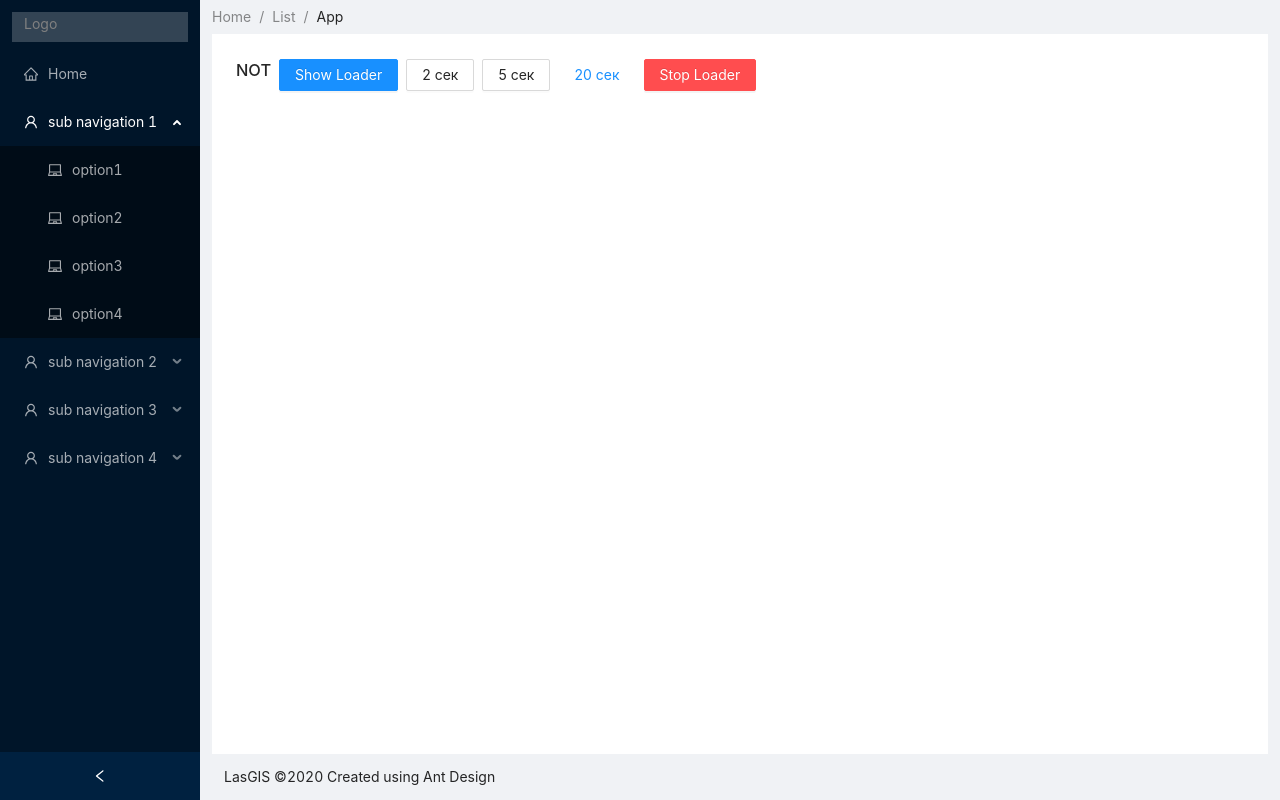
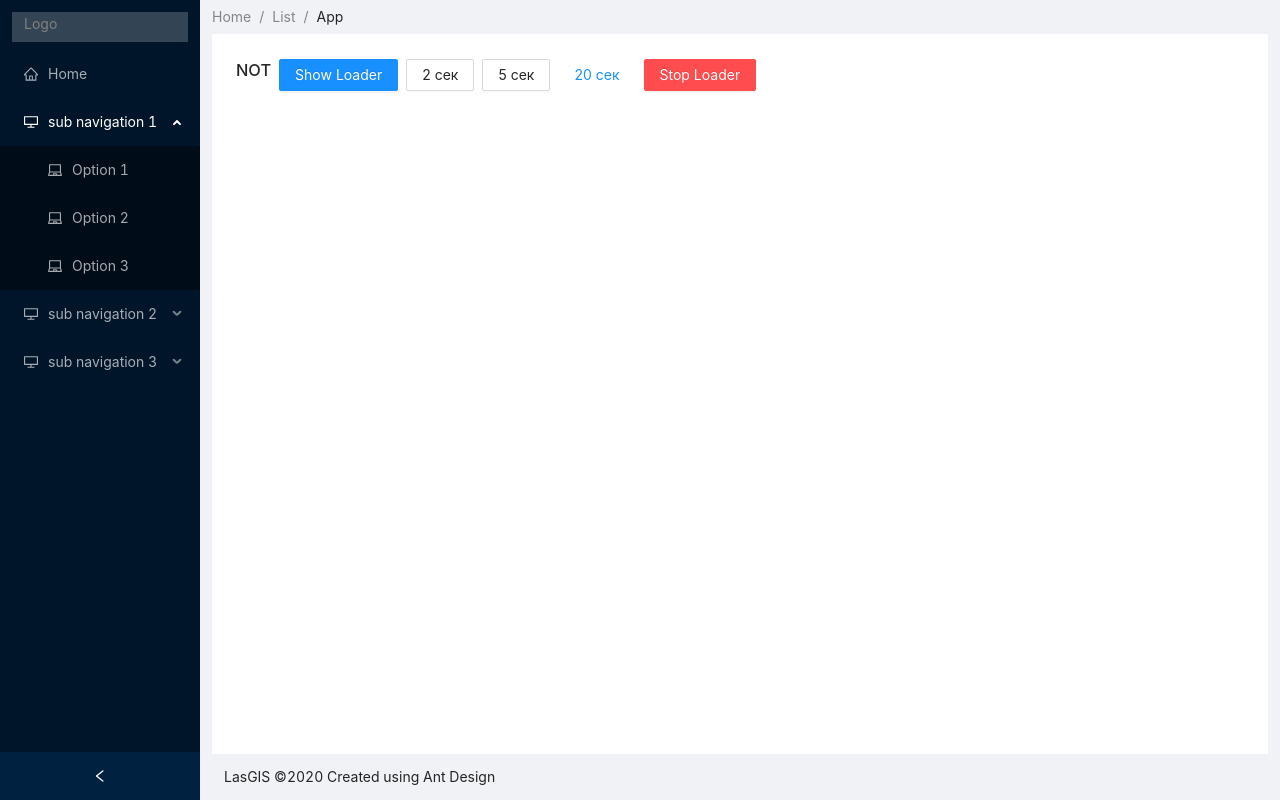
Before and after one commit to LasGIS/FoeHelp, a React (Create React App) app in the folder frontend/: page / in a window 1280 px wide. Built offline with nearby package versions, Linux system fonts and the light colour scheme.

Commit message:
resolve Submenu, resolve Routes

```diff
--- a/frontend/src/pages/Main/App.tsx
+++ b/frontend/src/pages/Main/App.tsx
@@ -6,10 +6,9 @@ import './App.scss';
 import React, { useState } from 'react';
 import { Link, Route, Switch } from "react-router-dom";
 import { Breadcrumb, Layout, Menu } from 'antd';
-import { HomeOutlined, LaptopOutlined, NotificationOutlined, UserOutlined } from '@ant-design/icons';
 import classNames from 'classnames';
 import Home from "../Home/Home";
-import Optional from "../Optional/Optional";
+import { MENU_DATA, MenuData } from "./MenuHelper";
 
 const { SubMenu } = Menu;
 const { Content, Footer, Sider } = Layout;
@@ -18,39 +17,49 @@ const App = () => {
 
   const [ menuCollapsed, setMenuCollapsed ] = useState<boolean>(false);
 
-  const SubMenuOptionals = () => {
-    const subMenus = [];
-    for (let sub: number = 1; sub < 5; sub++) {
-      const options = [];
-      for (let opt: number = 1; opt < 5; opt++) {
-        options.push(
-          <Menu.Item key={`sub${sub}-${opt}`} icon={<LaptopOutlined/>}>
-            <span>option{opt}</span>
-            <Link to={`sub${sub}-option${opt}`}/>
+  const resolveSubmenu = (subMenus: MenuData[]) => {
+    return subMenus.map((menu: MenuData) => {
+      switch (menu.type) {
+        case "option": {
+          return (
+            <Menu.Item key={menu.key} icon={menu.icon}>
+              <span>{menu.name}</span>
+              <Link to={menu.pathname}/>
             </Menu.Item>
-        )
+          );
         }
-      subMenus.push(
-        <SubMenu key={`sub${sub}`} icon={<UserOutlined/>} title={`sub navigation ${sub}`}>
-          {options}
+        case "submenu": {
+          return (
+            <SubMenu key={menu.key} icon={menu.icon} title={menu.name}>
+              {resolveSubmenu(menu.subMenus)}
             </SubMenu>
           );
         }
-    return subMenus;
+        default:
+          return null;
+      }
+    });
   };
 
-  const RouteOptionals = () => {
-    const routes = [];
-    for (let sub: number = 1; sub < 5; sub++) {
-      for (let opt: number = 1; opt < 5; opt++) {
-        routes.push(
-          <Route key={`sub${sub}-${opt}`} path={`/sub${sub}-option${opt}`}>
-            <Optional text={`SUB${sub} OPTION${opt}`}/>
+  const resolveRoutes = (subMenus: MenuData[]): any[] => {
+    return subMenus.map((menu: MenuData) => {
+      const summary = [];
+      switch (menu.type) {
+        case "option": {
+          summary.push(
+            <Route key={menu.key} path={menu.pathname}>
+              {menu.component}
             </Route>
           );
+          break;
+        }
+        case "submenu": {
+          summary.push(resolveRoutes(menu.subMenus));
+          break;
         }
       }
-    return routes;
+      return summary;
+    });
   };
 
   return (
@@ -71,12 +80,7 @@ const App = () => {
           defaultOpenKeys={[ 'sub1' ]}
           style={{ height: '100%' }}
         >
-          <Menu.Item key="home">
-            <HomeOutlined/>
-            <span>Home</span>
-            <Link to="home"/>
-          </Menu.Item>
-          {SubMenuOptionals()}
+          {resolveSubmenu(MENU_DATA)}
         </Menu>
       </Sider>
       <Layout style={{ padding: '0 12px' }}>
@@ -89,7 +93,7 @@ const App = () => {
           <Switch>
             <Route key='zero' exact path="/" component={Home}/>
             <Route key='home' path="/home" component={Home}/>
-            {RouteOptionals()}
+            {resolveRoutes(MENU_DATA)}
           </Switch>
         </Content>
         <Footer className='footer'>LasGIS ©2020 Created using Ant Design</Footer>
--- a/frontend/src/pages/Main/MenuHelper.tsx
+++ b/frontend/src/pages/Main/MenuHelper.tsx
@@ -1,30 +1,74 @@
-import React, { ComponentType } from "react";
-import { HomeOutlined, BlockOutlined, BulbOutlined, DesktopOutlined, SettingOutlined, WifiOutlined } from "@ant-design/icons/lib/icons";
-import { ConnectedComponent } from "react-redux";
+import React from "react";
+import { DesktopOutlined, HomeOutlined, LaptopOutlined, UserOutlined } from "@ant-design/icons/lib/icons";
+import Home from "../Home/Home";
 import Optional from "../Optional/Optional";
-import Home from "../Home/Home";
+import OptionalNotArg from "../Optional/OptionalNotArg";
 
-export type MenuData = {
+export type SubmenuData = {
+  type: 'submenu';
+  key: string;
+  name: string;
+  icon?: React.ReactNode;
+  subMenus: MenuData[];
+};
+
+export type OptionData = {
+  type: 'option';
   key: string;
   name: string;
   pathname: string;
-  component?: ConnectedComponent<ComponentType<any>, any> | React.FC<any>;
+  icon?: React.ReactNode;
+  component?: React.ReactNode;
   props?: any;
-  icon?: React.ReactNode;
-  subMenus?: MenuData[];
 };
+
+export type MenuData = SubmenuData | OptionData;
 
 export const MENU_DATA: MenuData[] = [
   {
-    key: "home", name: "Home", pathname: "/home",
-    icon: <HomeOutlined/>, component: Home
+    type: 'option', key: "home", name: "Home", icon: <HomeOutlined/>,
+    pathname: "/home", component: <Home/>
   }, {
-    key: "1", name: "Hosts", pathname: "/hosts",
-    icon: <DesktopOutlined/>, component: Optional
+    type: 'submenu', key: "sub1", name: "sub navigation 1", icon: <DesktopOutlined/>,
+    subMenus: [ {
+      type: 'option', key: "sub1-1", name: "Option 1", icon: <LaptopOutlined/>,
+      pathname: "/sub1-option1", component: <Optional text="SUB1 OPTION1"/>
+    }, {
+      type: 'option', key: "sub1-2", name: "Option 2", icon: <LaptopOutlined/>,
+      pathname: "/sub1-option2", component: <Optional text="SUB1 OPTION2"/>
+    }, {
+      type: 'option', key: "sub1-3", name: "Option 3", icon: <LaptopOutlined/>,
+      pathname: "/sub1-option3", component: <Optional text="SUB1 OPTION3"/>
+    } ]
+  }, {
+    type: 'submenu', key: "sub2", name: "sub navigation 2", icon: <DesktopOutlined/>,
+    subMenus: [ {
+      type: 'option', key: "sub2-1", name: "Option 1", icon: <LaptopOutlined/>,
+      pathname: "/sub2-option1", component: <Optional text="SUB2 OPTION1"/>
+    }, {
+      type: 'option', key: "sub2-2", name: "Option 2", icon: <LaptopOutlined/>,
+      pathname: "/sub2-option2", component: <Optional text="SUB2 OPTION2"/>
+    }, {
+      type: 'option', key: "sub2-3", name: "Option 3", icon: <LaptopOutlined/>,
+      pathname: "/sub2-option3", component: <Optional text="SUB2 OPTION3"/>
+    } ]
+  }, {
+    type: 'submenu', key: "sub3", name: "sub navigation 3", icon: <DesktopOutlined/>,
+    subMenus: [ {
+      type: 'option', key: "sub3-1", name: "Option 1", icon: <LaptopOutlined/>,
+      pathname: "/sub3-option1", component: <Optional text="SUB3 OPTION1"/>
+    }, {
+      type: 'option', key: "sub3-2", name: "Option 2", icon: <LaptopOutlined/>,
+      pathname: "/sub3-option2", component: <Optional text="SUB3 OPTION2"/>
+    }, {
+      type: 'option', key: "sub3-3", name: "OptionalNotArg", icon: <UserOutlined/>,
+      pathname: "/sub3-option3", component: <OptionalNotArg/>
+    } ]
   }
 ];
-
+/*
 export const findKeyByPathname = (pathname: string): string => {
   const menu = MENU_DATA.find(menu => pathname.startsWith(menu.pathname));
   return menu ? menu.key : "";
 };
+*/
--- /dev/null
+++ b/frontend/src/pages/Optional/OptionalNotArg.tsx
@@ -0,0 +1,12 @@
+import { Space } from "antd";
+import React from "react";
+
+const OptionalNotArg = () => {
+  return (
+    <Space align='center'>
+      <h1>NO argument</h1>
+    </Space>
+  );
+}
+
+export default OptionalNotArg;
```
Lines whose indentation alone changed are shown as unchanged.
